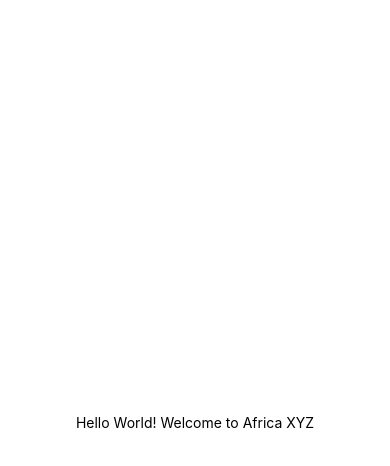
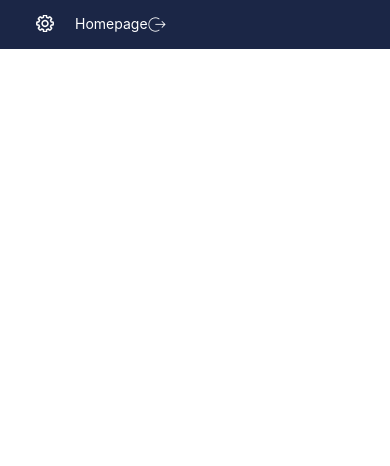
Before and after one commit to jo-rdan/made-in-rwanda-conf-frontend, a React Native app: screen / in a window 390 px wide. Shown: the top 466 px of the page. Built offline with nearby package versions, Linux system fonts and the light colour scheme.

Commit message:
create homepage appbar

```diff
--- a/App.js
+++ b/App.js
@@ -1,12 +1,12 @@
-import { StatusBar } from 'expo-status-bar';
-import React from 'react';
-import { StyleSheet, Text, View } from 'react-native';
+import { StatusBar } from "expo-status-bar";
+import React from "react";
+import { StyleSheet, Text, View } from "react-native";
+import HomePageSeller from "./app/screens/HomePageSeller";
 
 export default function App() {
   return (
     <View style={styles.container}>
-      <Text>Hello World! Welcome to Africa XYZ</Text>
-      <StatusBar style="auto" />
+      <HomePageSeller />
     </View>
   );
 }
@@ -14,8 +14,6 @@ export default function App() {
 const styles = StyleSheet.create({
   container: {
     flex: 1,
-    backgroundColor: '#fff',
-    alignItems: 'center',
-    justifyContent: 'center',
+    backgroundColor: "#fff",
   },
 });
--- /dev/null
+++ b/app/screens/HomePageSeller.js
@@ -0,0 +1,63 @@
+import React from "react";
+import {
+  Image,
+  Text,
+  View,
+  StyleSheet,
+  Platform,
+  StatusBar,
+} from "react-native";
+
+function HomePageSeller(props) {
+  return (
+    // topbar
+    //settings icon
+    // title
+    // logout icon
+    <View style={styles.container}>
+      <View style={styles.topBar}>
+        <View style={{ marginLeft: 20 }}>
+          <Image source={require("../assets/settings.png")} />
+        </View>
+        <View>
+          <Text style={{ color: "#fff", marginLeft: 20 }}>Homepage</Text>
+        </View>
+        <View>
+          <Image source={require("../assets/logout.png")} />
+        </View>
+      </View>
+    </View>
+    // search compo
+    // search icon
+    // categories compo
+    // title
+    // each category
+    // icon
+    // title
+    // products
+    // title
+    // see all icon
+    // each product compo
+    // image
+    // desc(name, price)
+    // brands
+    // title
+    // see all icon
+    // each brand compo
+    // image
+    // desc(name)
+  );
+}
+
+const styles = StyleSheet.create({
+  container: {
+    paddingTop: Platform.OS === "android" ? StatusBar.currentHeight : 0,
+  },
+  topBar: {
+    flexDirection: "row",
+    justifyContent: "flex-start",
+    backgroundColor: "#1B2646",
+    padding: 15,
+  },
+});
+export default HomePageSeller;
```
Also changed, not shown: app/assets/settings.png (renamed from app/assets/Rectangle 39.png), app/screens/index.js (deleted).
